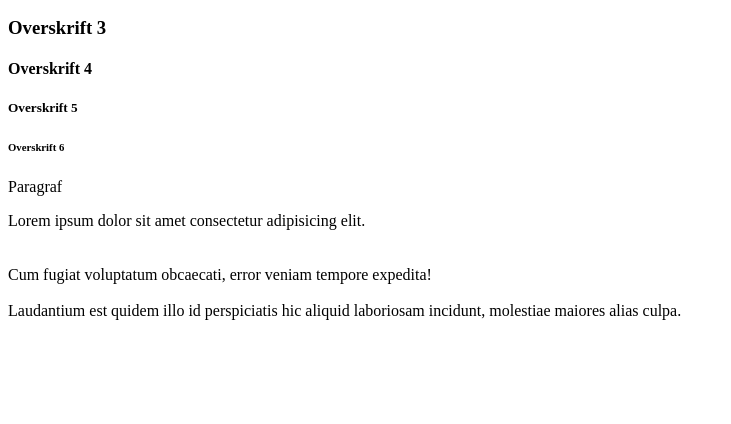
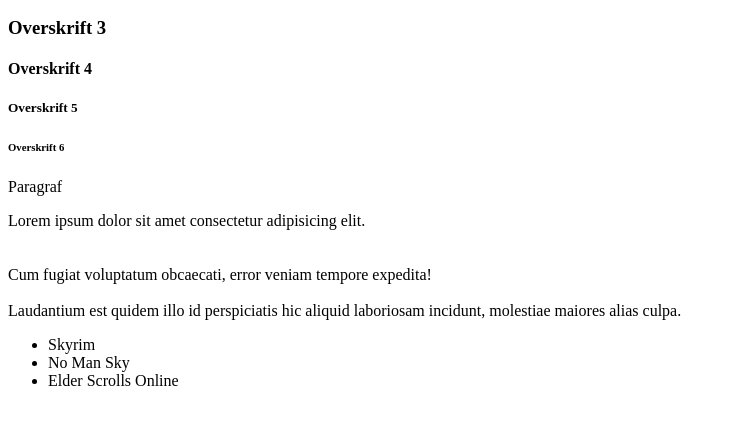
Before and after one commit to julieisobelle/fontenehusetG17_undervisning1, a website: page index.html in a window 1280 px wide. Shown: the part 110-534 px from the top of the page, without its empty margins (0-731 px from the left). Drawn offline with Linux system fonts and the light colour scheme.

Commit message:
Added a list

```diff
--- a/index.html
+++ b/index.html
@@ -18,5 +18,11 @@
     <p>Lorem ipsum dolor sit amet consectetur adipisicing elit. <br> <br> <br>
       Cum fugiat voluptatum obcaecati, error veniam tempore expedita! <br> <br>
       Laudantium est quidem illo id perspiciatis hic aliquid laboriosam incidunt, molestiae maiores alias culpa.</p>
+
+      <ul>
+        <li>Skyrim</li>
+        <li>No Man Sky</li>
+        <li>Elder Scrolls Online</li>
+      </ul>
   </body>
 </html>
```
